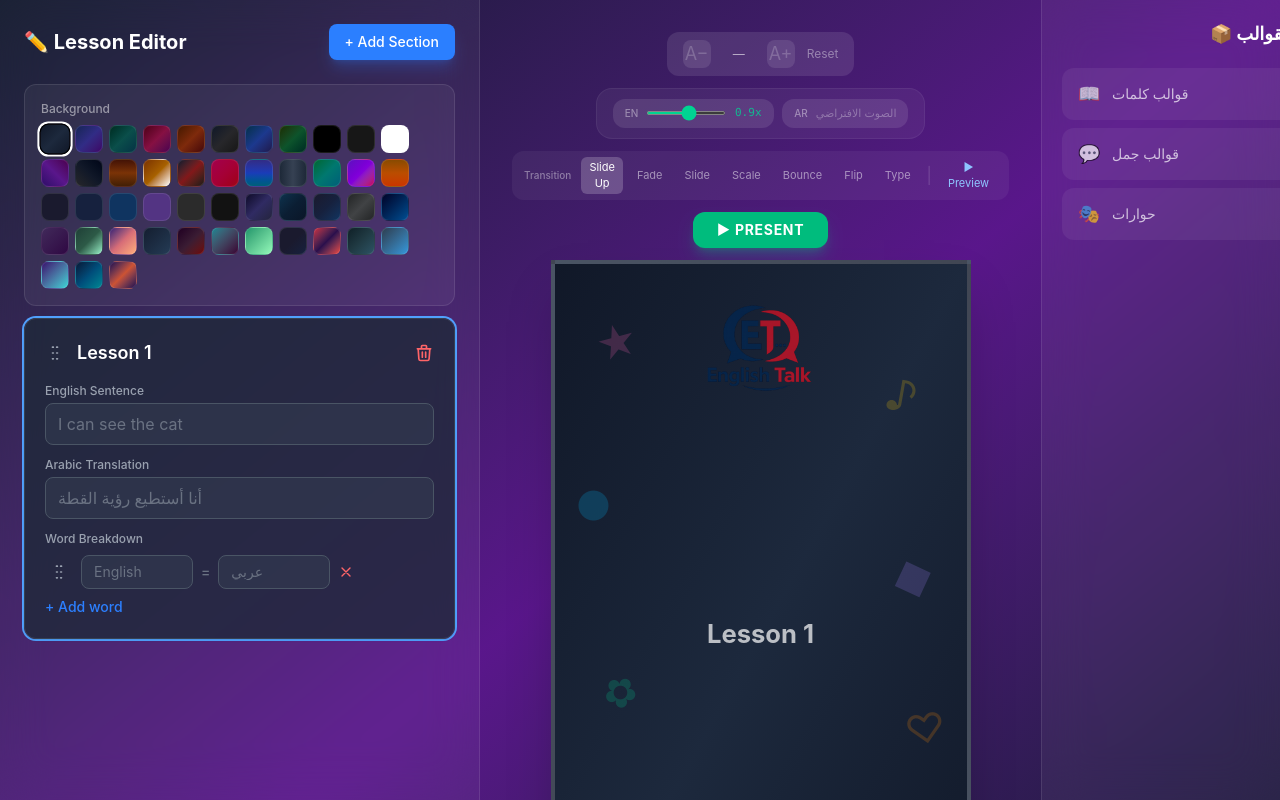
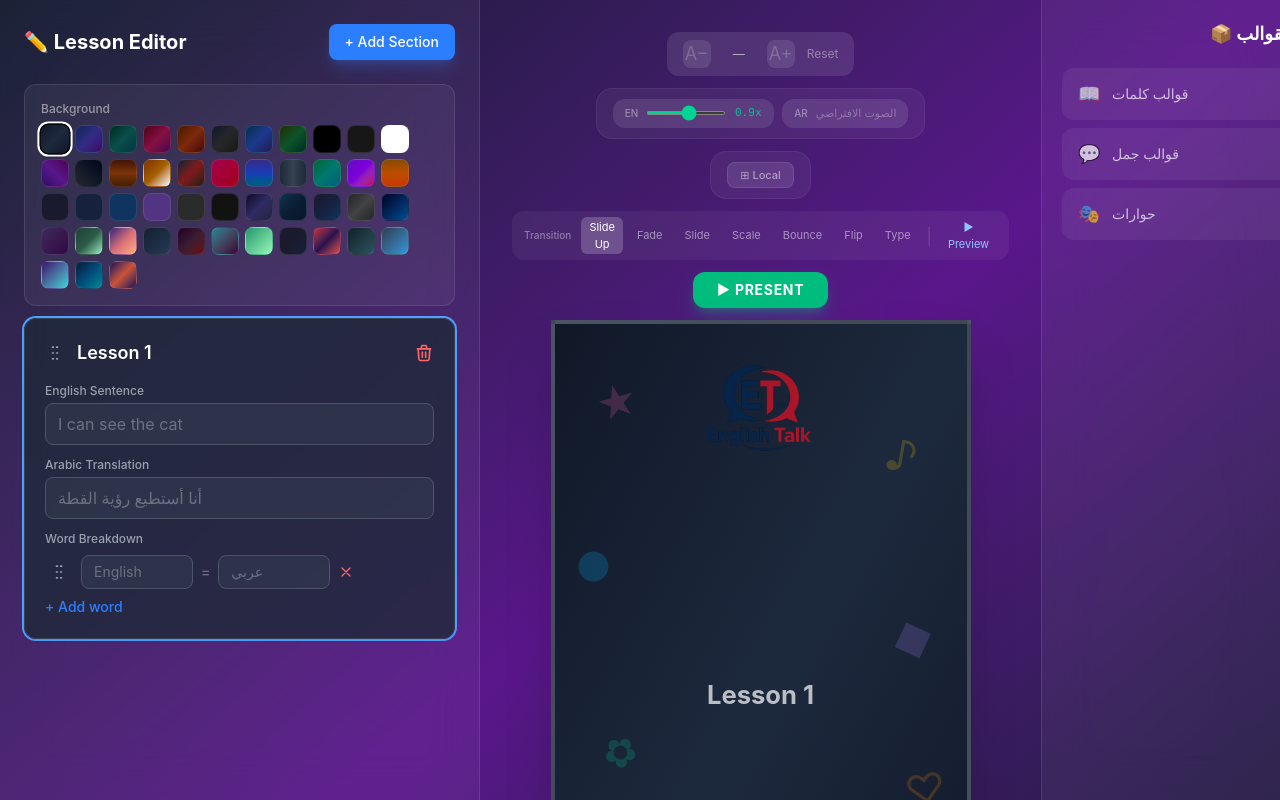
Before and after one commit to mohamedali3261/english-talk, a React (Vite) app: page / in a window 1280 px wide. Shown: the top 800 px of the page. Built offline with nearby package versions, Linux system fonts and the light colour scheme.

Commit message:
Add Google AI Studio TTS option with 30 voices and API key input

```diff
--- a/src/components/PreviewPanel.tsx
+++ b/src/components/PreviewPanel.tsx
@@ -1,8 +1,9 @@
 import { useState, useEffect, useMemo, type ReactNode } from 'react'
 import type { Section, ElementKey } from '../types.ts'
 import { backgrounds } from '../constants.ts'
+import { speakGoogle, speakSequentialGoogle, stopGoogleTts, GOOGLE_VOICES } from '../googleTts.ts'
 
-function speak(text: string, rate = 0.9, voice: SpeechSynthesisVoice | null = null) {
+function speakLocal(text: string, rate = 0.9, voice: SpeechSynthesisVoice | null = null) {
   window.speechSynthesis.cancel()
   const utter = new SpeechSynthesisUtterance(text)
   const isArabic = /[\u0600-\u06FF]/.test(text)
@@ -12,7 +13,7 @@ function speak(text: string, rate = 0.9, voice: SpeechSynthesisVoice | null = nu
   window.speechSynthesis.speak(utter)
 }
 
-function speakSequential(texts: string[], rate = 0.9, arVoice: SpeechSynthesisVoice | null = null) {
+function speakSequentialLocal(texts: string[], rate = 0.9, arVoice: SpeechSynthesisVoice | null = null) {
   window.speechSynthesis.cancel()
   texts.forEach((text) => {
     const utter = new SpeechSynthesisUtterance(text)
@@ -58,6 +59,20 @@ export default function PreviewPanel({
   const [speechRate, setSpeechRate] = useState(0.9)
   const [arVoices, setArVoices] = useState<SpeechSynthesisVoice[]>([])
   const [arVoiceName, setArVoiceName] = useState('')
+  const [googleTts, setGoogleTts] = useState(false)
+  const [googleApiKey, setGoogleApiKey] = useState(() => localStorage.getItem('google_tts_key') || '')
+  const [googleVoice, setGoogleVoice] = useState('Kore')
+  const [googleLoading, setGoogleLoading] = useState(false)
+
+  useEffect(() => { localStorage.setItem('google_tts_key', googleApiKey) }, [googleApiKey])
+
+  const speak = googleTts && googleApiKey
+    ? (text: string) => { setGoogleLoading(true); speakGoogle(text, googleApiKey, googleVoice).finally(() => setGoogleLoading(false)) }
+    : (text: string) => speakLocal(text, speechRate, arVoice)
+
+  const speakSeq = googleTts && googleApiKey
+    ? (texts: string[]) => { setGoogleLoading(true); speakSequentialGoogle(texts, googleApiKey, googleVoice).finally(() => setGoogleLoading(false)) }
+    : (texts: string[]) => speakSequentialLocal(texts, speechRate, arVoice)
 
   const loadVoices = () => {
     const voices = window.speechSynthesis?.getVoices() ?? []
@@ -103,8 +118,8 @@ export default function PreviewPanel({
     setRevealedCount(c => Math.max(c, presentIndex))
     const { section: s, type } = slides[presentIndex]
     setSelectedElement(type === 'translation' ? `translation-${s.id}` : `sentence-${s.id}`)
-    if (type === 'translation' && s.translation) speak(s.translation, speechRate, arVoice)
-    else if (type === 'sentence' && s.sentence) speak(s.sentence, speechRate, arVoice)
+    if (type === 'translation' && s.translation) speak(s.translation)
+    else if (type === 'sentence' && s.sentence) speak(s.sentence)
   }, [presentMode, presentIndex, slides, maxIndex, speechRate])
 
   const enterPresent = () => { setPresentMode(true); setPresentIndex(0); setRevealedCount(0) }
@@ -142,6 +157,27 @@ export default function PreviewPanel({
             <span className="text-[11px] text-white/30">الصوت الافتراضي</span>
           )}
         </div>
+      </div>
+
+      <div className="flex flex-wrap items-center justify-center gap-2 bg-white/5 rounded-2xl px-4 py-2.5 border border-white/[0.06]">
+        <button onClick={() => { if (!googleTts) { setGoogleTts(true) } else { setGoogleTts(false); stopGoogleTts() } }}
+          className={`text-[11px] px-3 py-1 rounded-lg font-medium transition-all ${googleTts ? 'bg-blue-500/20 text-blue-300 border border-blue-400/30' : 'bg-white/10 text-white/50 border border-white/10 hover:text-white/70'}`}>
+          {googleTts ? '✦ Google AI' : '⊞ Local'}
+        </button>
+        {googleTts && (
+          <>
+            <input type="password" placeholder="API Key" value={googleApiKey}
+              onChange={e => setGoogleApiKey(e.target.value)}
+              className="bg-white/10 text-white text-[11px] rounded-lg px-3 py-1 outline-none border border-white/10 hover:border-white/20 focus:border-blue-400/40 w-40 transition-colors" />
+            <select value={googleVoice} onChange={e => setGoogleVoice(e.target.value)}
+              className="bg-white/10 text-white text-[11px] rounded-lg px-2 py-1 outline-none cursor-pointer border border-white/10 hover:border-white/25 transition-colors">
+              {GOOGLE_VOICES.map(v => (
+                <option key={v} value={v} className="bg-gray-800 text-white">{v}</option>
+              ))}
+            </select>
+            {googleLoading && <span className="text-[10px] text-blue-400 animate-pulse">●</span>}
+          </>
+        )}
       </div>
 
       <div className="flex items-center gap-1.5 bg-white/5 rounded-xl px-3 py-1.5">
@@ -213,7 +249,7 @@ export default function PreviewPanel({
                 const items: ReactNode[] = []
                 if (s.title) {
                   items.push(
-                    <SectionTitle key={`title-${s.id}-${pk}`} section={s} selectedElement={selEl} setSelectedElement={setSelectedElement} getSize={getSize} speechRate={speechRate} arVoice={arVoice} cls={presentMode && sectionStart === presentIndex || previewTriggered ? transition : ''} />
+                    <SectionTitle key={`title-${s.id}-${pk}`} section={s} selectedElement={selEl} setSelectedElement={setSelectedElement} getSize={getSize} speak={speak} cls={presentMode && sectionStart === presentIndex || previewTriggered ? transition : ''} />
                   )
                 }
                 const visibleTypes = presentMode ? types.filter((_, ti) => sectionStart + ti <= revealedCount) : types
@@ -222,10 +258,10 @@ export default function PreviewPanel({
                   items.push(
                     <div key={`box-${s.id}-${pk}`} className="bg-white/[0.07] rounded-xl px-3 py-1.5 border border-white/10 flex flex-col gap-1.5">
                       {visibleTypes.includes('translation') && (
-                        <SectionItem section={s} type="translation" selectedElement={selEl} setSelectedElement={setSelectedElement} getSize={getSize} speechRate={speechRate} arVoice={arVoice} cls={presentMode && sectionStart + types.indexOf('translation') === presentIndex || previewTriggered ? transition : ''} />
+                        <SectionItem section={s} type="translation" selectedElement={selEl} setSelectedElement={setSelectedElement} getSize={getSize} speak={speak} cls={presentMode && sectionStart + types.indexOf('translation') === presentIndex || previewTriggered ? transition : ''} />
                       )}
                       {visibleTypes.includes('sentence') && (
-                        <SectionItem section={s} type="sentence" selectedElement={selEl} setSelectedElement={setSelectedElement} getSize={getSize} speechRate={speechRate} arVoice={arVoice} cls={presentMode && sectionStart + types.indexOf('sentence') === presentIndex || previewTriggered ? transition : ''} />
+                        <SectionItem section={s} type="sentence" selectedElement={selEl} setSelectedElement={setSelectedElement} getSize={getSize} speak={speak} cls={presentMode && sectionStart + types.indexOf('sentence') === presentIndex || previewTriggered ? transition : ''} />
                       )}
                     </div>
                   )
@@ -235,7 +271,7 @@ export default function PreviewPanel({
                   <div key={`words-${s.id}-${pk}`} className="flex flex-col items-center gap-1">
                     <p className="text-[10px] text-white/30 font-medium">— تفكيك الجملة —</p>
                     {words.map(w => (
-                      <WordItem key={`${w.id}-${pk}`} word={w} selectedElement={selEl} setSelectedElement={setSelectedElement} getSize={getSize} speechRate={speechRate} arVoice={arVoice} />
+                      <WordItem key={`${w.id}-${pk}`} word={w} selectedElement={selEl} setSelectedElement={setSelectedElement} getSize={getSize} speakSeq={speakSeq} />
                     ))}
                   </div>
                 )
@@ -249,20 +285,20 @@ export default function PreviewPanel({
   )
 }
 
-function SectionTitle({ section: s, selectedElement, setSelectedElement, getSize, speechRate, arVoice, cls = '' }: {
-  section: Section; selectedElement: ElementKey | null; setSelectedElement: (key: ElementKey | null) => void; getSize: (key: ElementKey) => number; speechRate: number; arVoice: SpeechSynthesisVoice | null; cls?: string
+function SectionTitle({ section: s, selectedElement, setSelectedElement, getSize, speak, cls = '' }: {
+  section: Section; selectedElement: ElementKey | null; setSelectedElement: (key: ElementKey | null) => void; getSize: (key: ElementKey) => number; speak: (text: string) => void; cls?: string
 }) {
   const eKey = `title-${s.id}`
   const active = selectedElement === eKey
   return (
     <p className={`text-center font-bold transition-all cursor-pointer px-3 py-1 rounded-lg ${cls} ${active ? 'text-green-300 bg-green-500/15 ring-1 ring-green-400/40' : 'text-white/70'}`}
       style={{ fontSize: `${getSize(eKey) * 0.016}rem` }}
-      onClick={(e) => { e.stopPropagation(); setSelectedElement(eKey); speak(s.title, speechRate, arVoice) }}>{s.title}</p>
+      onClick={(e) => { e.stopPropagation(); setSelectedElement(eKey); speak(s.title) }}>{s.title}</p>
   )
 }
 
-function SectionItem({ section: s, type, selectedElement, setSelectedElement, getSize, speechRate, arVoice, cls = '' }: {
-  section: Section; type: 'sentence' | 'translation'; selectedElement: ElementKey | null; setSelectedElement: (key: ElementKey | null) => void; getSize: (key: ElementKey) => number; speechRate: number; arVoice: SpeechSynthesisVoice | null; cls?: string
+function SectionItem({ section: s, type, selectedElement, setSelectedElement, getSize, speak, cls = '' }: {
+  section: Section; type: 'sentence' | 'translation'; selectedElement: ElementKey | null; setSelectedElement: (key: ElementKey | null) => void; getSize: (key: ElementKey) => number; speak: (text: string) => void; cls?: string
 }) {
   const text = type === 'sentence' ? s.sentence : s.translation
   if (!text) return null
@@ -272,12 +308,12 @@ function SectionItem({ section: s, type, selectedElement, setSelectedElement, ge
   return (
     <p className={`text-center leading-tight font-medium transition-all cursor-pointer rounded-lg ${cls} ${active ? 'text-green-300 bg-green-500/15 ring-1 ring-green-400/40' : isAr ? 'text-emerald-300/90' : 'text-white'}`}
       style={{ fontSize: `${getSize(eKey) * (isAr ? 0.013 : 0.014)}rem` }}
-      onClick={(e) => { e.stopPropagation(); setSelectedElement(eKey); speak(text, speechRate, arVoice) }}>{text}</p>
+      onClick={(e) => { e.stopPropagation(); setSelectedElement(eKey); speak(text) }}>{text}</p>
   )
 }
 
-function WordItem({ word: w, selectedElement, setSelectedElement, getSize, speechRate, arVoice, cls = '' }: {
-  word: { id: string; en: string; ar: string }; selectedElement: ElementKey | null; setSelectedElement: (key: ElementKey | null) => void; getSize: (key: ElementKey) => number; speechRate: number; arVoice: SpeechSynthesisVoice | null; cls?: string
+function WordItem({ word: w, selectedElement, setSelectedElement, getSize, speakSeq, cls = '' }: {
+  word: { id: string; en: string; ar: string }; selectedElement: ElementKey | null; setSelectedElement: (key: ElementKey | null) => void; getSize: (key: ElementKey) => number; speakSeq: (texts: string[]) => void; cls?: string
 }) {
   const eKey = `word-${w.id}`
   const active = selectedElement === eKey
@@ -289,7 +325,7 @@ function WordItem({ word: w, selectedElement, setSelectedElement, getSize, speec
           : 'bg-white/[0.06] border-white/10 hover:border-white/20'
       }`}
       style={{ fontSize: `${getSize(eKey) * 0.013}rem` }}
-      onClick={(e) => { e.stopPropagation(); setSelectedElement(eKey); speakSequential([w.en, w.ar], speechRate, arVoice) }}
+      onClick={(e) => { e.stopPropagation(); setSelectedElement(eKey); speakSeq([w.en, w.ar]) }}
     >
       <span className={`transition-colors ${active ? 'text-green-300' : 'text-white'}`}>{w.en}</span>
       <span className="text-gray-500"> = </span>
--- /dev/null
+++ b/src/googleTts.ts
@@ -0,0 +1,76 @@
+let currentAudio: HTMLAudioElement | null = null
+
+export function stopGoogleTts() {
+  if (currentAudio) { currentAudio.pause(); currentAudio = null }
+}
+
+function pcmToWav(pcm: ArrayBuffer, sampleRate = 24000, channels = 1, bitsPerSample = 16): Blob {
+  const byteRate = sampleRate * channels * bitsPerSample / 8
+  const blockAlign = channels * bitsPerSample / 8
+  const dataSize = pcm.byteLength
+  const buffer = new ArrayBuffer(44 + dataSize)
+  const view = new DataView(buffer)
+  const writeStr = (off: number, s: string) => { for (let i = 0; i < s.length; i++) view.setUint8(off + i, s.charCodeAt(i)) }
+  writeStr(0, 'RIFF')
+  view.setUint32(4, 36 + dataSize, true)
+  writeStr(8, 'WAVE')
+  writeStr(12, 'fmt ')
+  view.setUint32(16, 16, true)
+  view.setUint16(20, 1, true)
+  view.setUint16(22, channels, true)
+  view.setUint32(24, sampleRate, true)
+  view.setUint32(28, byteRate, true)
+  view.setUint16(32, blockAlign, true)
+  view.setUint16(34, bitsPerSample, true)
+  writeStr(36, 'data')
+  view.setUint32(40, dataSize, true)
+  new Uint8Array(buffer, 44).set(new Uint8Array(pcm))
+  return new Blob([buffer], { type: 'audio/wav' })
+}
+
+const voices = ['Zephyr', 'Puck', 'Charon', 'Kore', 'Fenrir', 'Leda', 'Orus', 'Aoede', 'Callirrhoe', 'Autonoe', 'Enceladus', 'Iapetus', 'Umbriel', 'Algieba', 'Despina', 'Erinome', 'Algenib', 'Rasalgethi', 'Laomedeia', 'Achernar', 'Alnilam', 'Schedar', 'Gacrux', 'Pulcherrima', 'Achird', 'Zubenelgenubi', 'Vindemiatrix', 'Sadachbia', 'Sadaltager', 'Sulafat']
+
+export const GOOGLE_VOICES = voices
+
+export async function speakGoogle(text: string, apiKey: string, voiceName = 'Kore'): Promise<void> {
+  stopGoogleTts()
+  const res = await fetch(
+    `https://generativelanguage.googleapis.com/v1beta/models/gemini-2.0-flash-preview-tts:generateContent?key=${apiKey}`,
+    {
+      method: 'POST',
+      headers: { 'Content-Type': 'application/json' },
+      body: JSON.stringify({
+        contents: [{ parts: [{ text }] }],
+        generationConfig: {
+          responseModalities: ['AUDIO'],
+          speechConfig: {
+            voiceConfig: {
+              prebuiltVoiceConfig: { voiceName }
+            }
+          }
+        }
+      })
+    }
+  )
+  if (!res.ok) throw new Error(`Google TTS error: ${res.status}`)
+  const data = await res.json()
+  const audioB64 = data.candidates?.[0]?.content?.parts?.[0]?.inlineData?.data
+  if (!audioB64) throw new Error('No audio in response')
+  const pcm = Uint8Array.from(atob(audioB64), c => c.charCodeAt(0)).buffer
+  const wav = pcmToWav(pcm)
+  const url = URL.createObjectURL(wav)
+  const audio = new Audio(url)
+  currentAudio = audio
+  await new Promise<void>((resolve, reject) => {
+    audio.onended = () => { URL.revokeObjectURL(url); currentAudio = null; resolve() }
+    audio.onerror = (e) => { URL.revokeObjectURL(url); currentAudio = null; reject(e) }
+    audio.play()
+  })
+}
+
+export async function speakSequentialGoogle(texts: string[], apiKey: string, voiceName = 'Kore'): Promise<void> {
+  stopGoogleTts()
+  for (const text of texts) {
+    await speakGoogle(text, apiKey, voiceName)
+  }
+}
```
